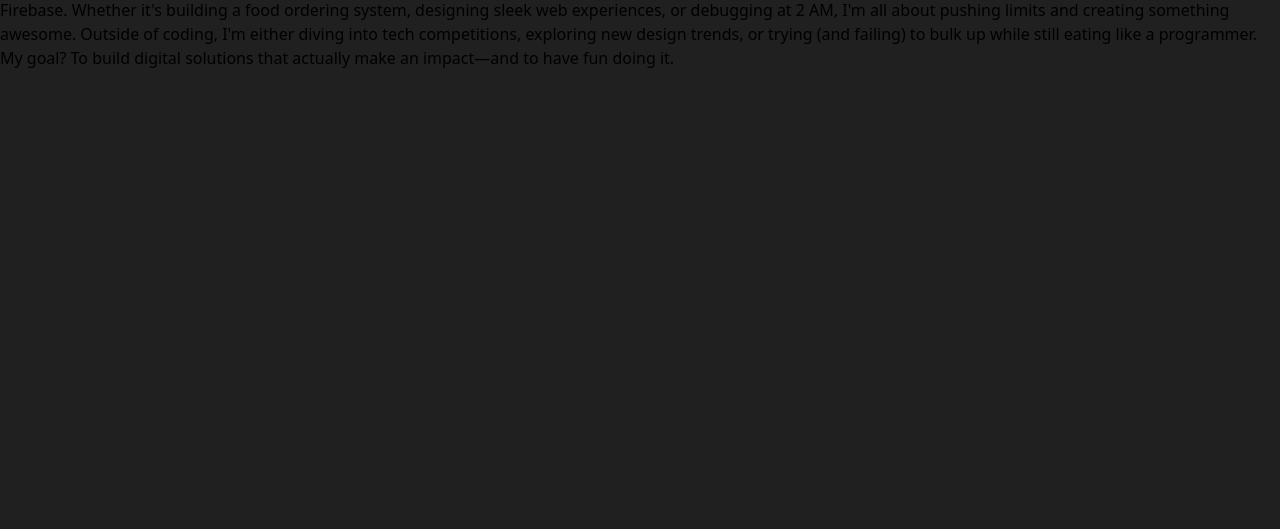
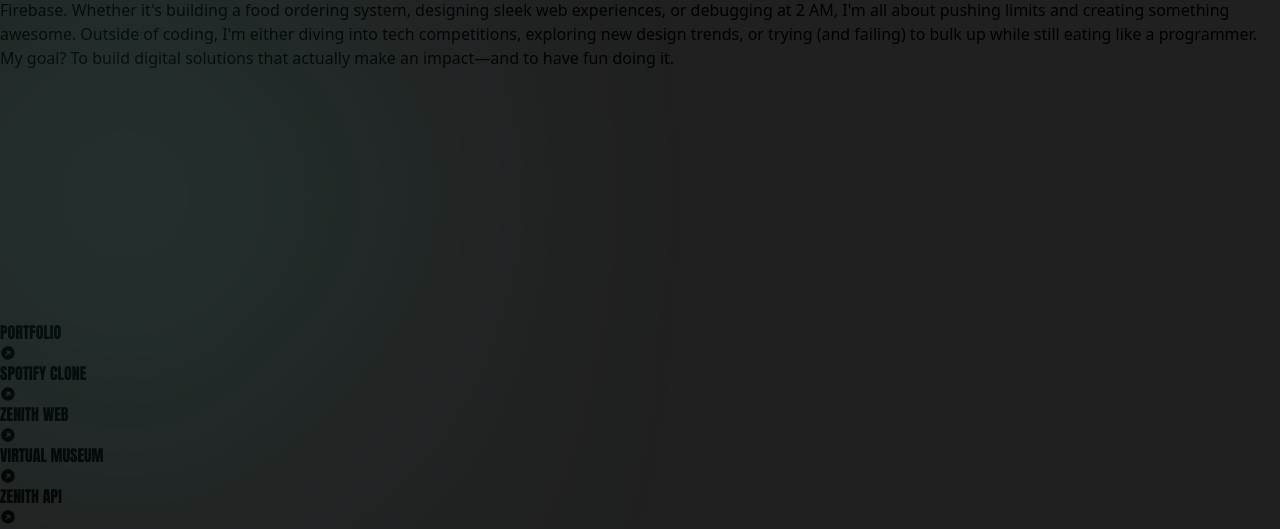
Before and after one commit to AryaEm/Arya-Maulana, a Next.js app: page / in a window 1280 px wide. Shown: the part 2488-3017 px from the top of the page. Before the commit the page ends 2558 px from the top, so only its background shows below. Built offline with nearby package versions, Linux system fonts and the light colour scheme; a web font is replaced by a local one.

Commit message:
add projects section

```diff
--- a/src/app/globals.css
+++ b/src/app/globals.css
@@ -68,3 +68,11 @@ body {
  -webkit-background-clip: text;
  -webkit-text-fill-color: transparent;
 }
+
+.teal-blur {
+  background-color: #41b3a2b3;
+  width: 250px;
+  height: 250px;
+  border-radius: 100%;
+  filter: blur(180px);
+}
--- a/src/app/page.tsx
+++ b/src/app/page.tsx
@@ -1,11 +1,13 @@
 import HeroSection from "@/components/hero";
 import AboutSection from "@/components/about";
+import ProjectSection from "@/components/project";
 
 export default function Home() {
   return (
     <>
         <HeroSection />
         <AboutSection />
+        <ProjectSection />
     </>
   );
 }
--- a/src/components/about/index.tsx
+++ b/src/components/about/index.tsx
@@ -13,7 +13,7 @@ import { FaSquareInstagram, FaSquareGithub, FaLinkedin, FaSquareXTwitter } from
 export default function AboutSection() {
     return (
         <>
-            <div className="min-h-dvh w-full border flex items-center my-10 relative about-grid-bg secondary-bg rounded-3xl overflow-hidden">
+            <section className="min-h-dvh w-full border flex items-center my-10 relative about-grid-bg secondary-bg rounded-3xl overflow-hidden">
 
                 {/* Grid Background  */}
                 {/* <div className="min-h-dvh w-full bg-transparent absolute top-0 z-0"></div> */}
@@ -55,9 +55,9 @@ export default function AboutSection() {
                     <div className="h-1/2 bg-transparent flex md:flex-row flex-col-reverse md:items-end justify-between ">
                         <div className="flex items-center gap-4 text-2xl text-neutral-900 z-10 mt-4 bg-transparent ml-6 mb-6">
                             <Link href="#" className="bg-transparent"><FaSquareXTwitter className="bg-transparent" /></Link>
-                            <Link href="https://github.com/AryaEm" className="bg-transparent"><FaSquareGithub className="bg-transparent" /></Link>
+                            <Link target="_blank" href="https://github.com/AryaEm" className="bg-transparent"><FaSquareGithub className="bg-transparent" /></Link>
                             <Link href="#" className="bg-transparent"><FaLinkedin className="bg-transparent" /></Link>
-                            <Link href="https://instagram.com/aryaa.em" className="bg-transparent"><FaSquareInstagram className="bg-transparent" /></Link>
+                            <Link target="_blank" href="https://instagram.com/aryaa.em" className="bg-transparent"><FaSquareInstagram className="bg-transparent" /></Link>
                         </div>
 
                         <p className="md:w-1/2 mx-10 md:mx-6 text-sm mb-6 mr-6 font-medium text-neutral-800 z-10 bg-transparent text-justify ">
@@ -67,7 +67,7 @@ export default function AboutSection() {
                     </div>
                 </div>
 
-            </div>
+            </section>
         </>
     )
 }
--- /dev/null
+++ b/src/components/project/index.tsx
@@ -0,0 +1,48 @@
+import { BiSolidRightTopArrowCircle } from "react-icons/bi";
+import Link from "next/link";
+
+const projects = [
+  { title: "PORTFOLIO", url: "https://github.com/AryaEm/Arya-Maulana" },
+  { title: "SPOTIFY CLONE", url: "#" },
+  { title: "ZENITH WEB", url: "https://github.com/AryaEm/zenith-web" },
+  { title: "VIRTUAL MUSEUM", url: "https://github.com/AryaEm/Invention-Udayana" },
+  { title: "ZENITH API", url: "https://github.com/AryaEm/Zenithdb" },
+];
+
+export default function ProjectSection() {
+  return (
+    <section className="min-h-dvh w-full relative flex justify-center items-center">
+      <div className="absolute top-1/2 left-1/2 -translate-x-1/2 -translate-y-1/2 teal-blur"></div>
+
+      <div className="relative z-10 flex flex-col gap-6 text-center bg-transparent w-full px-6 items-center">
+        {projects.map((project, index) => {
+          const isEven = index % 2 === 0;
+
+          return (
+            <div
+              key={index}
+              className={`flex w-2/5 bg-transparent ${isEven ? "justify-start" : "justify-end"}`}
+            >
+              <Link
+                href={project.url}
+                target="_blank"
+                rel="noopener noreferrer"
+                className={`flex items-center gap-2 group w-fit px-6 relative bg-transparent tracking-wider text-gray-400 text-5xl font-bold hover:text-white transition-all duration-300 hover:scale-110 Anton`}
+              >
+                {project.title}
+                <BiSolidRightTopArrowCircle className="w-5 h-5 text-teal-400 bg-transparent absolute right-0 top-0 group-hover:translate-x-2 transition-transform" />
+              </Link>
+            </div>
+          );
+        })}
+
+        {/* Description */}
+        <p className="mt-10 max-w-xl text-sm text-gray-300 mx-auto bg-transparent text-center">
+          Here are some of the projects I’ve worked on—built with clean code,
+          creativity, and a focus on great user experience. Always experimenting,
+          always improving. Take a look!
+        </p>
+      </div>
+    </section>
+  );
+}
```
Also changed, not shown: public/projectempng.png (added).
